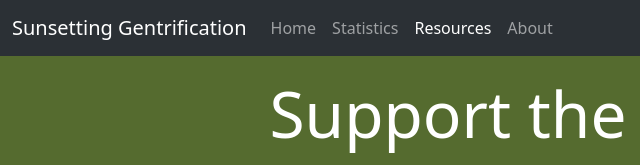
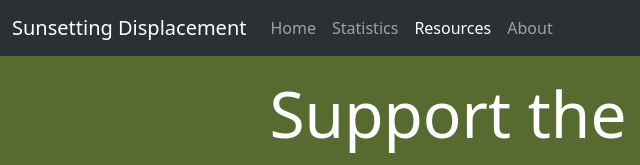
Before and after one commit to jancarloa0524/SunsettingDisplacement.github.io, a plain HTML site: page pages/resources.html in a window 1280 px wide. Shown: the top 165 px of the page, 0-640 px from the left. Drawn offline with nearby package versions, Linux system fonts and the light colour scheme.

Commit message:
Update resources.html

```diff
--- a/pages/resources.html
+++ b/pages/resources.html
@@ -31,7 +31,7 @@
     <!--NavBar-->
     <nav class="navbar navbar-expand-lg bg-body-tertiary bg-dark" data-bs-theme="dark">
         <div class="container-fluid">
-          <a class="navbar-brand" href="#">Sunsetting Gentrification</a>
+          <a class="navbar-brand" href="#">Sunsetting Displacement</a>
           <button class="navbar-toggler" type="button" data-bs-toggle="collapse" data-bs-target="#navbarNav" aria-controls="navbarNav" aria-expanded="false" aria-label="Toggle navigation">
             <span class="navbar-toggler-icon"></span>
           </button>
```
